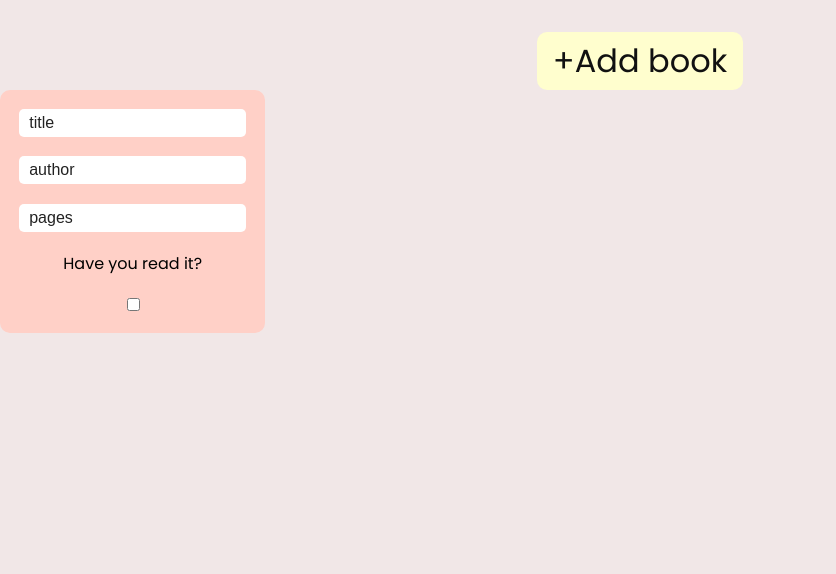
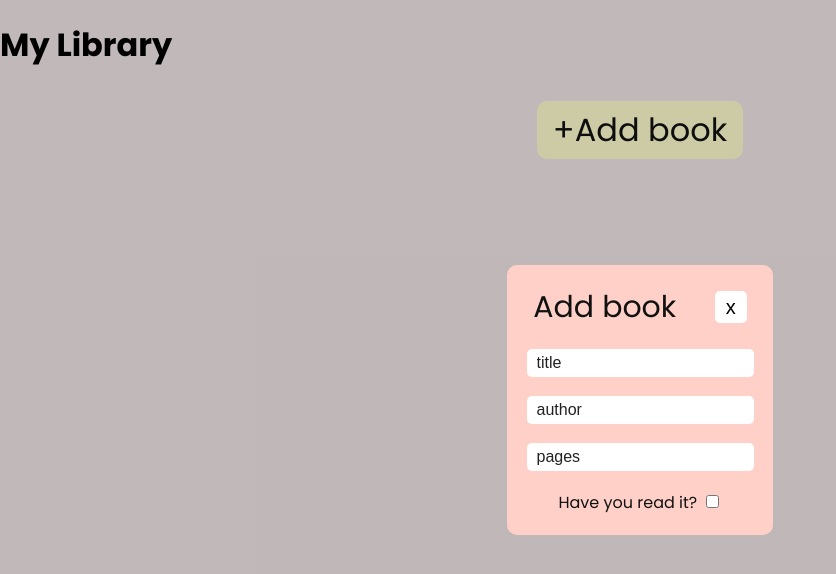
Before and after one commit to scarly111/TOP-Library_Project, a plain HTML site: page index.html in a window 1280 px wide. Shown: the whole page, without its empty margins (0-836 px from the left). Drawn offline with Linux system fonts and the light colour scheme.

Commit message:
Header added

```diff
--- a/index.html
+++ b/index.html
@@ -14,15 +14,24 @@
 </head>
 
 <body>
+    <h1>My Library</h1>
     <div class="header-container">
         <button onclick="displayForm()" id="addBook" class="add-button">+Add book</button>
     </div>
-    <div class="form-container">
-        <input type="text" id="title" placeholder="title">
-        <input type="text" id="author" placeholder="author">
-        <input type="number" id="pages" placeholder="pages">
-        <label for="read">Have you read it?</label>
-        <input type="checkbox" id="read">
+    <div class="form-main" id="form">
+        <div class="form-container">
+            <div class="form-header">
+                <div class="form-tag">Add book</div>
+                <button onclick="closeForm()" id="close" class="close">x</button>
+            </div>
+            <input type="text" id="title" placeholder="title">
+            <input type="text" id="author" placeholder="author">
+            <input type="number" id="pages" placeholder="pages">
+            <div class="is-read">
+                <label id="readLabel" for="read">Have you read it?</label>
+                <input type="checkbox" id="read">
+            </div>
+        </div>
     </div>
     <script src="app.js"></script>
 </body>
```
